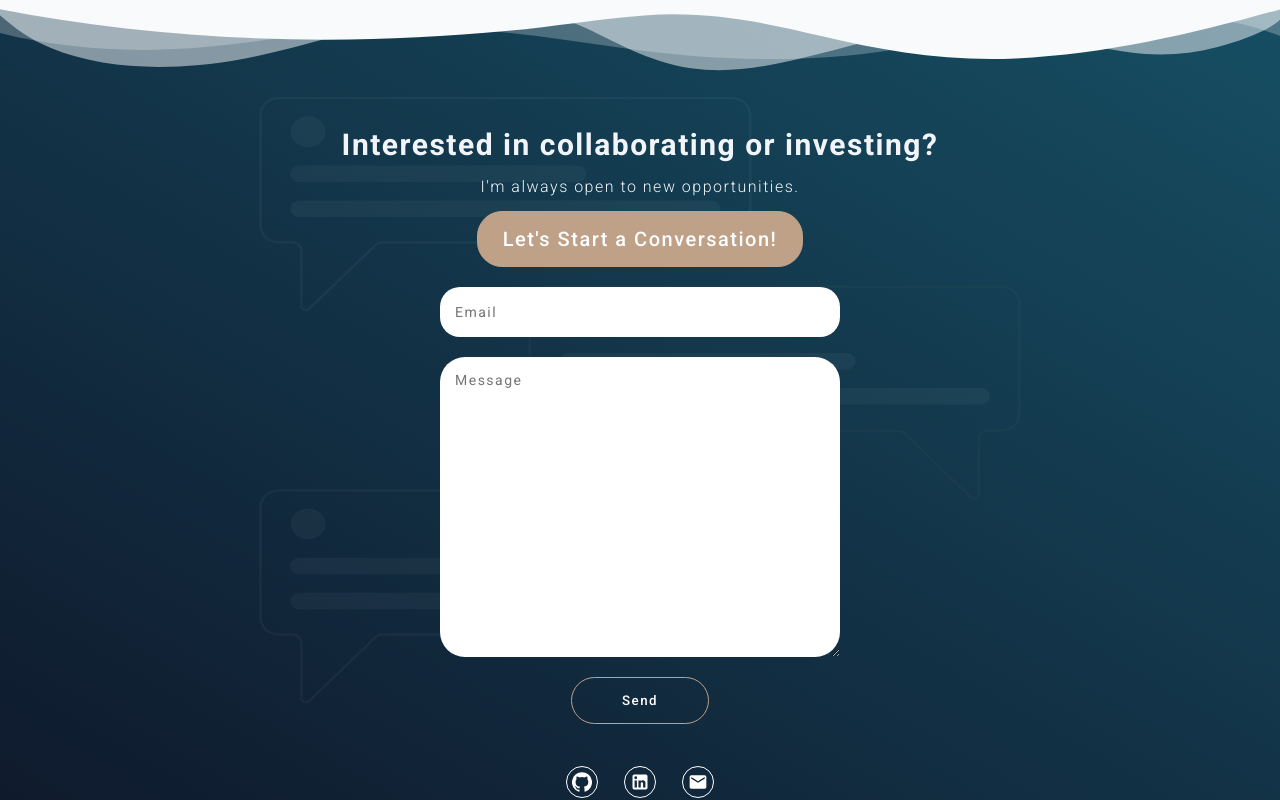
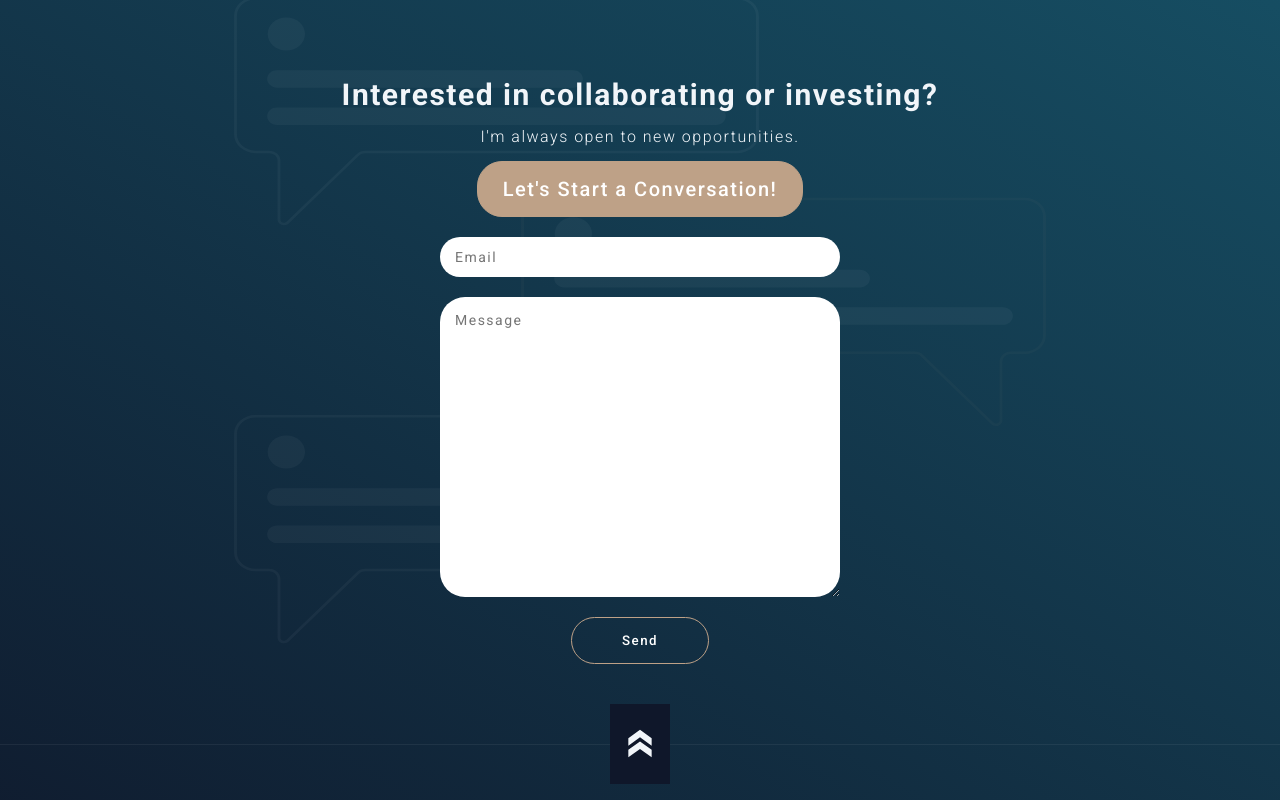
Before and after one commit to ahmedjamshed79/MyReactPortfolio, a React (Create React App) app: page / in a window 1280 px wide. Shown: the part 2640-3440 px from the top of the page. Built offline with nearby package versions, Linux system fonts and the light colour scheme; a web font is replaced by a local one.

Commit message:
redesigned contact section

```diff
--- a/src/components/contact/Contact.jsx
+++ b/src/components/contact/Contact.jsx
@@ -1,4 +1,4 @@
-import React from 'react';
+import React from "react";
 
 import { useState } from "react";
 import "./Contact.scss";
@@ -6,6 +6,7 @@ import emailjs from "emailjs-com";
 import GitHubIcon from "@material-ui/icons/GitHub";
 import LinkedInIcon from "@material-ui/icons/LinkedIn";
 import MailIcon from "@material-ui/icons/Mail";
+import DoubleArrowIcon from '@material-ui/icons/DoubleArrow';
 
 function Contact() {
   const [message, setMessage] = useState(false);
@@ -47,29 +48,6 @@ function Contact() {
   }
   return (
     <div className="contact" id="contact">
-      <div class="custom-shape-divider-top-1636034479">
-        <svg
-          data-name="Layer 1"
-          xmlns="http://www.w3.org/2000/svg"
-          viewBox="0 0 1200 120"
-          preserveAspectRatio="none"
-        >
-          <path
-            d="M0,0V46.29c47.79,22.2,103.59,32.17,158,28,70.36-5.37,136.33-33.31,206.8-37.5C438.64,32.43,512.34,53.67,583,72.05c69.27,18,138.3,24.88,209.4,13.08,36.15-6,69.85-17.84,104.45-29.34C989.49,25,1113-14.29,1200,52.47V0Z"
-            opacity=".25"
-            class="shape-fill"
-          ></path>
-          <path
-            d="M0,0V15.81C13,36.92,27.64,56.86,47.69,72.05,99.41,111.27,165,111,224.58,91.58c31.15-10.15,60.09-26.07,89.67-39.8,40.92-19,84.73-46,130.83-49.67,36.26-2.85,70.9,9.42,98.6,31.56,31.77,25.39,62.32,62,103.63,73,40.44,10.79,81.35-6.69,119.13-24.28s75.16-39,116.92-43.05c59.73-5.85,113.28,22.88,168.9,38.84,30.2,8.66,59,6.17,87.09-7.5,22.43-10.89,48-26.93,60.65-49.24V0Z"
-            opacity=".5"
-            class="shape-fill"
-          ></path>
-          <path
-            d="M0,0V5.63C149.93,59,314.09,71.32,475.83,42.57c43-7.64,84.23-20.12,127.61-26.46,59-8.63,112.48,12.24,165.56,35.4C827.93,77.22,886,95.24,951.2,90c86.53-7,172.46-45.71,248.8-84.81V0Z"
-            class="shape-fill"
-          ></path>
-        </svg>
-      </div>
       <div className={`contact-form ${!isValid ? "invalid" : ""}`}>
         <h3>Interested in collaborating or investing?</h3>
         <h5>I'm always open to new opportunities.</h5>
@@ -92,6 +70,9 @@ function Contact() {
           {message && <span>Thanks, I'll reply ASAP :)</span>}
         </form>
       </div>
+      <a href="#intro" className="arrowUp">
+        <DoubleArrowIcon className="arrowIcon" />
+      </a>
       <footer>
         <div className="link_icon_container">
           <a
@@ -122,5 +103,4 @@ function Contact() {
   );
 }
 
-
 export default React.memo(Contact);
--- a/src/components/contact/Contact.scss
+++ b/src/components/contact/Contact.scss
@@ -5,21 +5,6 @@
   display: flex;
   flex-direction: column;
   background-image: $gradient_background;
-
-  .custom-shape-divider-top-1636034479 {
-    width: 100%;
-    overflow: hidden;
-    line-height: 0;
-    transform: translateY(-1px);
-    svg {
-      display: block;
-      width: calc(100% + 1.3px);
-      height: 70px;
-    }
-    .shape-fill {
-      fill: $mainColor;
-    }
-  }
 
   .contact-form {
     width: 100%;
@@ -50,7 +35,7 @@
 
     h3 {
       font-size: $h3_30;
-      margin-top: 50px;
+      margin-top: 100px;
       text-align: center;
 
       @include mobile {
@@ -94,7 +79,7 @@
 
       input {
         width: 400px;
-        height: 50px;
+        height: 40px;
         font-size: 1.4rem;
         border-radius: 20px;
         padding: 1.5rem;
@@ -112,7 +97,7 @@
         font-size: 1.4rem;
         border-radius: 25px;
         padding: 1.5rem;
-        resize: horizontal;
+        // resize: horizontal;
         border: none;
         margin-block: 20px;
 
@@ -153,22 +138,38 @@
       }
     }
   }
+  .arrowUp {
+    text-decoration: none;
+    color: $primary;
+    background-color: #0f172a;
+    display: flex;
+    align-items: center;
+    justify-content: center;
+    width: 60px;
+    height: 80px;
+    margin: auto;
+    transform: translateY(50%);
+
+    .arrowIcon {
+      font-size: 4rem;
+      transform: rotate(-90deg);
+    }
+  }
   footer {
     width: 100%;
-    height: 150px;
-    display: flex;
-    flex-direction: column;
+    padding: 70px 0;
+    // margin-top: 100px;
     align-items: center;
-    justify-content: space-around;
+    border-top: 1px solid rgba(248, 250, 252, 0.06);
 
     .link_icon_container {
-      width: 200px;
-      margin-top: 20px;
+      width: 250px;
+      margin: auto;
       display: flex;
       align-items: center;
       justify-content: space-evenly;
       a {
-        padding: 0.5rem;
+        padding: 1rem;
         border: 1px solid #ffff;
         border-radius: 50%;
         transition: all 0.2s ease-in-out;
@@ -184,7 +185,7 @@
         }
         .icons {
           color: white;
-          font-size: 20px;
+          font-size: 3rem;
           transition: all 0.2s ease-in-out;
         }
       }
@@ -193,6 +194,8 @@
       font-size: 1rem;
       font-weight: 300;
       color: #ffff;
+      margin-top: 50px;
+      text-align: center;
     }
   }
 }
--- a/src/components/portfolio/Portfolio.scss
+++ b/src/components/portfolio/Portfolio.scss
@@ -9,7 +9,6 @@
   h2 {
     font-size: $h2_40;
     margin-top: 30px;
-    margin-bottom: 30px;
     font-weight: 300;
     @include mobile {
       font-size: $h3_30;
```
